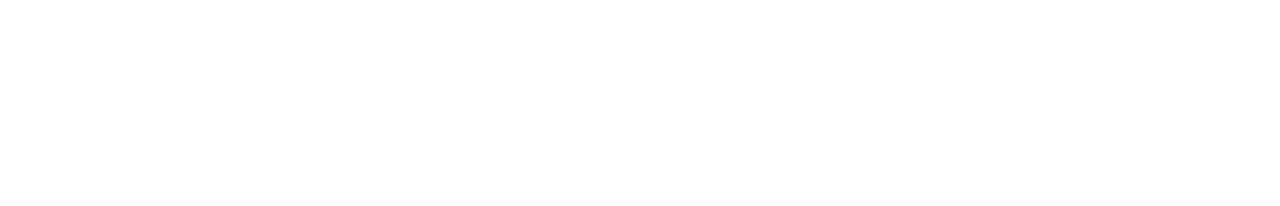
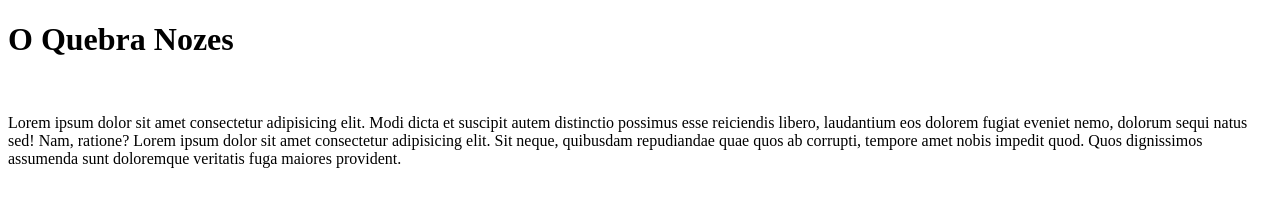
Before and after one commit to dev-gabs/thenutcracker, a plain HTML site: page index.html in a window 1280 px wide. Drawn offline with Linux system fonts and the light colour scheme.

Commit message:
GitPage init test

```diff
--- a/index.html
+++ b/index.html
@@ -6,5 +6,9 @@
     <meta name="viewport" content="width=device-width, initial-scale=1.0" />
     <title>O Quebra Nozes</title>
   </head>
-  <body></body>
+  <body>
+    <h1>O Quebra Nozes</h1>
+    <br>
+    <p>Lorem ipsum dolor sit amet consectetur adipisicing elit. Modi dicta et suscipit autem distinctio possimus esse reiciendis libero, laudantium eos dolorem fugiat eveniet nemo, dolorum sequi natus sed! Nam, ratione? Lorem ipsum dolor sit amet consectetur adipisicing elit. Sit neque, quibusdam repudiandae quae quos ab corrupti, tempore amet nobis impedit quod. Quos dignissimos assumenda sunt doloremque veritatis fuga maiores provident.</p>
+  </body>
 </html>
```
